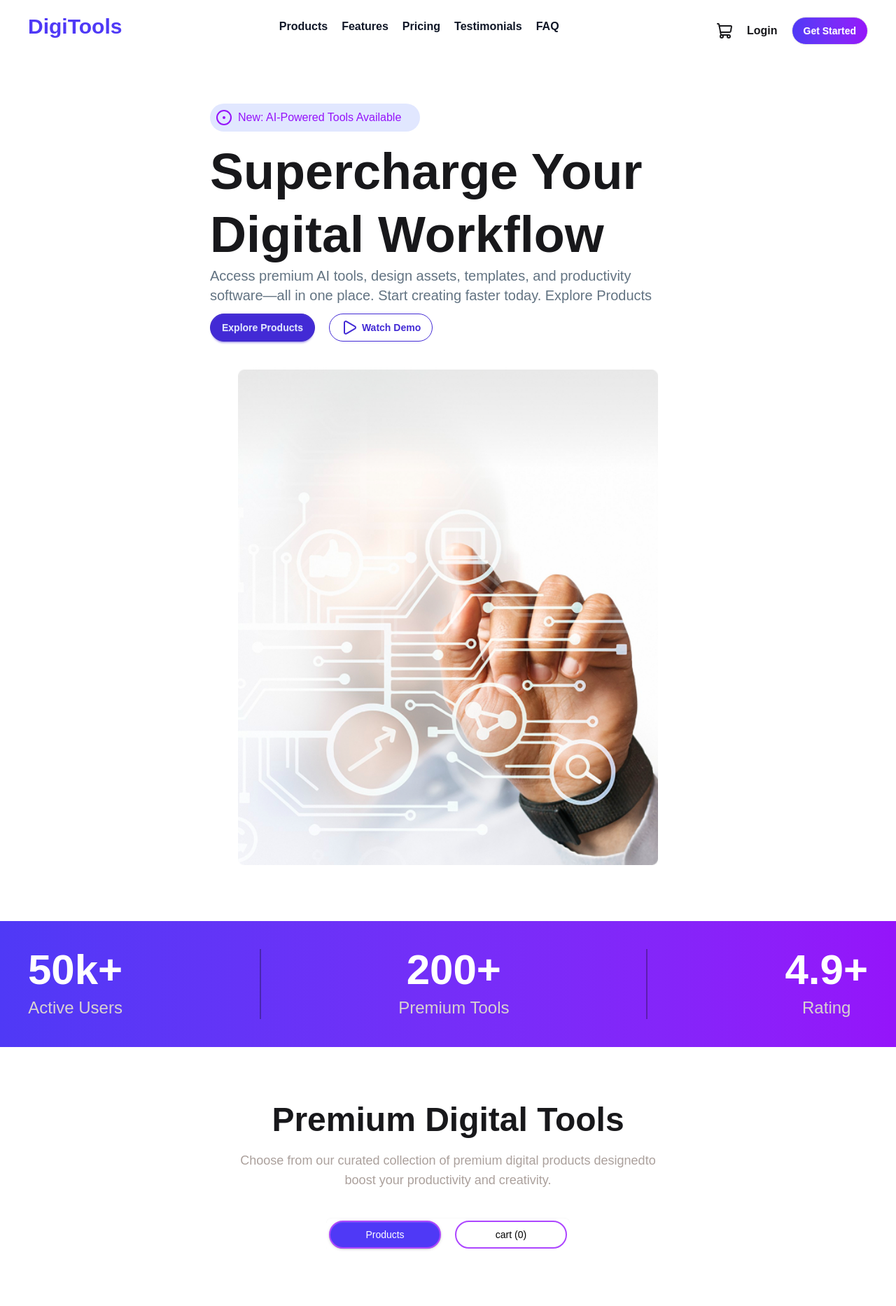
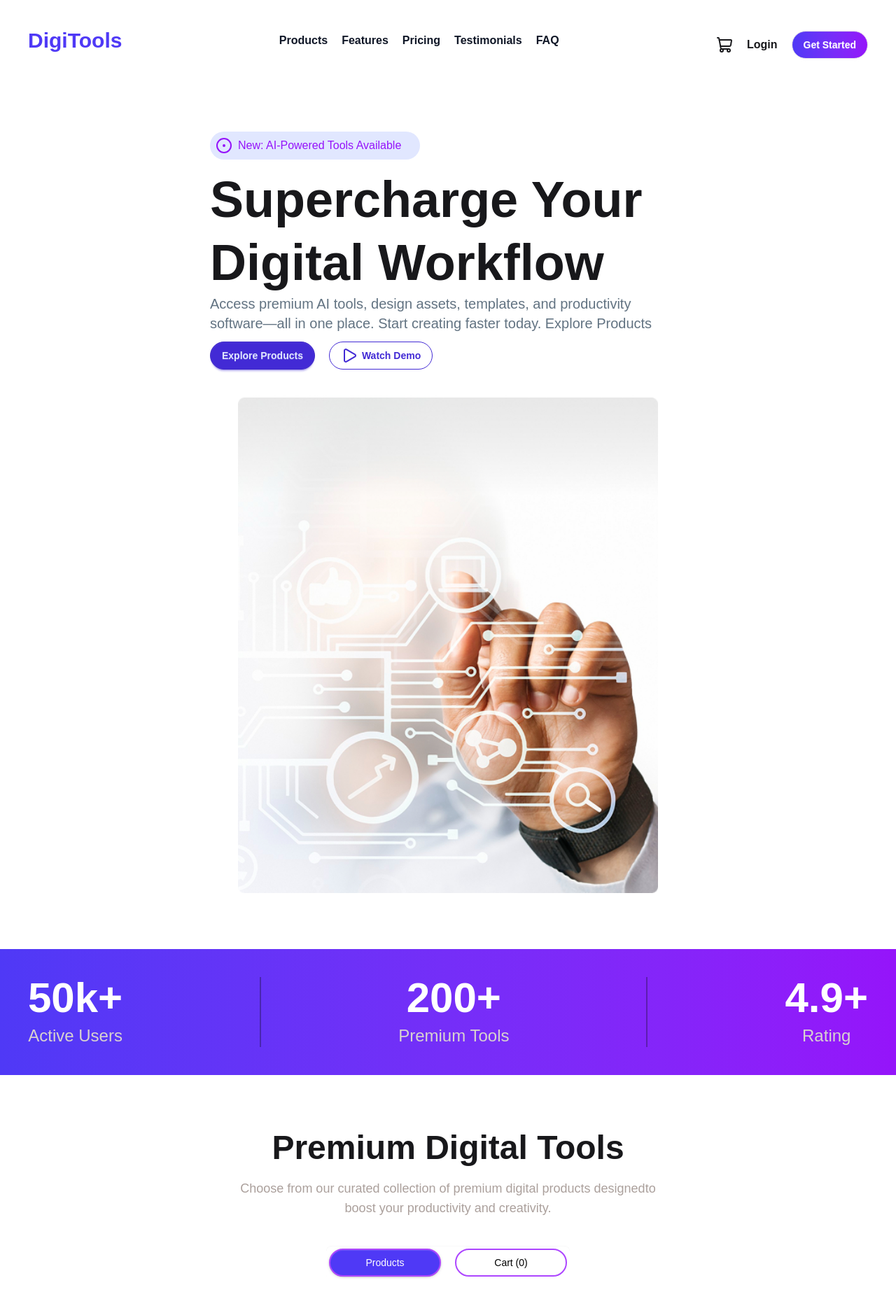
Before and after one commit to farabi-x09/Digi-Tools, a React (Vite) app: page / in a window 1280 px wide. Shown: the top 1866 px of the page at 70% size. Built offline with nearby package versions, Linux system fonts and the light colour scheme.

Commit message:
Create Beautiful Github Readme

```diff
--- a/src/Components/Cart.jsx
+++ b/src/Components/Cart.jsx
@@ -19,7 +19,7 @@ const Cart = ({setActiveTab,cartItems }) => {
                             <input type="radio" name="my_tabs_1" className="tab w-40 rounded-full [--tab-bg:#4F39F6] border-2 text-black checked:text-white  border-purple-500" aria-label="Products" defaultChecked
                             onClick={()=> setActiveTab("model")} />
 
-                            <input type="radio" name="my_tabs_1" className="tab w-40 rounded-full [--tab-bg:#4F39F6]   border-2  text-black checked:text-white border-purple-500" aria-label={`cart (${cartItems.length})`}
+                            <input type="radio" name="my_tabs_1" className="tab w-40 rounded-full [--tab-bg:#4F39F6]   border-2  text-black checked:text-white border-purple-500" aria-label={`Cart (${cartItems.length})`}
                             onClick={()=> setActiveTab("cart")} />
 
                         </div>
--- a/src/Components/Navber.jsx
+++ b/src/Components/Navber.jsx
@@ -3,16 +3,16 @@ import React from 'react';
 
 const Navber = ({cartItems}) => {
     return (
-        <div className='mx-10'>
+        <div className='mx-10 py-5 sticky top-0 z-50 bg-white '>
 
-            <div className='main flex flex-wrap space-y-3 space-x-5 justify-center md:justify-between container mx-auto mt-5 '>
+            <div className='main flex flex-wrap space-y-3 space-x-5 justify-center md:justify-between container mx-auto mt-5  '>
                 <div>
                     <h3 className='font-semibold text-3xl text-[#4F39F6]'>
                         DigiTools
                     </h3>
                 </div>
                 <div className='items-center flex'>
-                    <ul className='hidden lg:flex space-x-5 font-semibold text-[#101727] '>
+                    <ul className='hidden lg:flex space-x-5 font-semibold text-[#101727] cursor-pointer'>
                         <li>
                             Products
                         </li>
```
Also changed, not shown: 1 other file (tests, documents, lock files or other folders).
